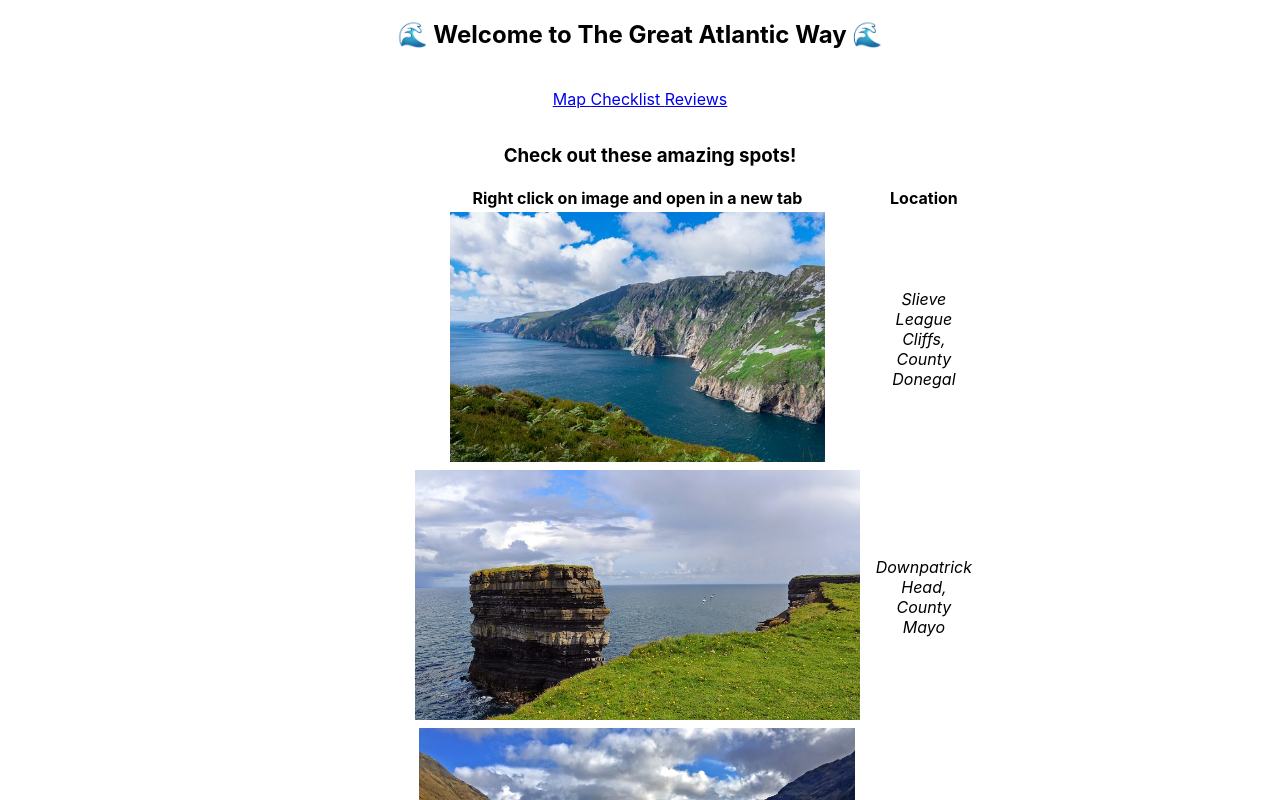
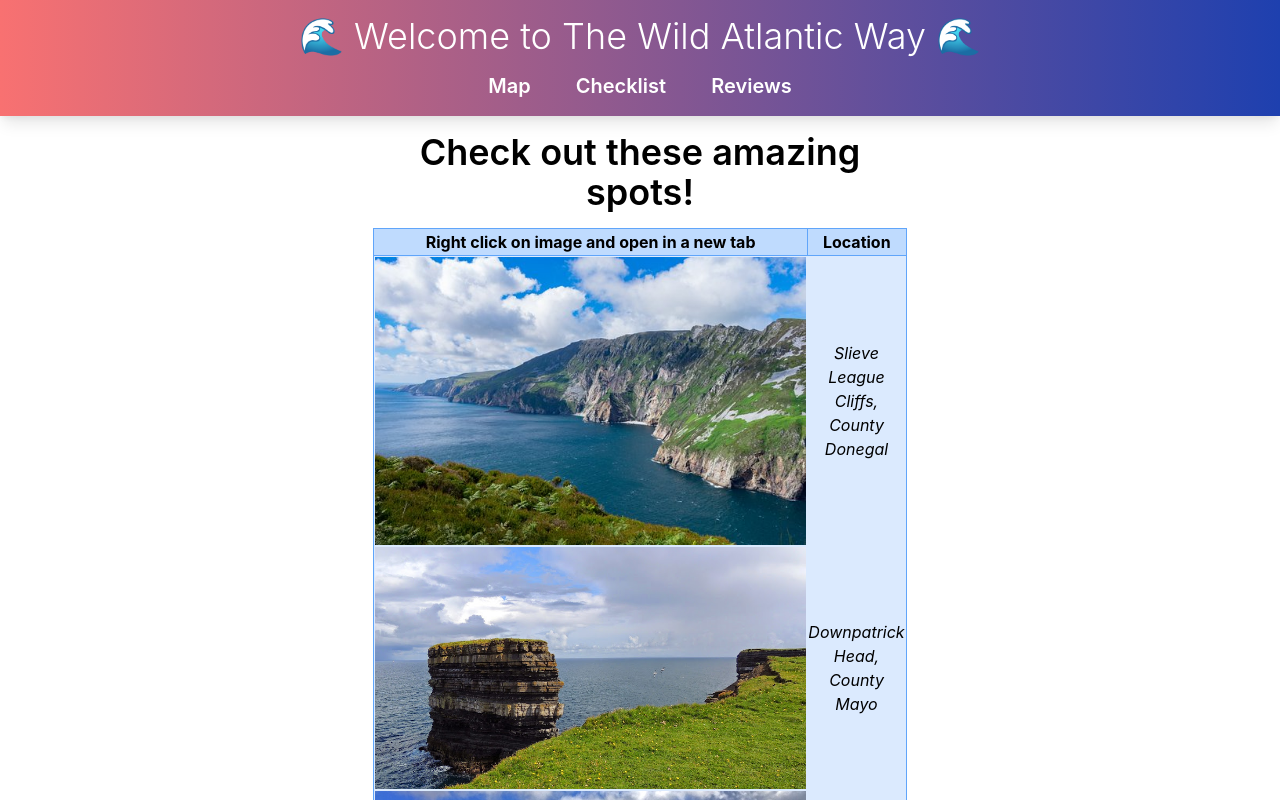
Before and after one commit to eimarmichellex98/PPITProject-, a React (Create React App) app: page /checklist in a window 1280 px wide. Shown: the top 800 px of the page. Built offline with nearby package versions, Linux system fonts and the light colour scheme.

Commit message:
changed css

```diff
--- a/public/index.html
+++ b/public/index.html
@@ -25,6 +25,8 @@
       Learn how to configure a non-root public URL by running `npm run build`.
     -->
     <title>React App</title>
+
+	<link href="https://unpkg.com/tailwindcss@^2/dist/tailwind.min.css" rel="stylesheet">
   </head>
   <body>
     <noscript>You need to enable JavaScript to run this app.</noscript>
--- a/src/App.js
+++ b/src/App.js
@@ -6,7 +6,7 @@ import './App.css';
 import { Checklist } from './components/checklist';
 import Map from './components/map';
 import { Reviews } from './components/reviews';
-import { Button} from 'react-bootstrap';//will allow user to switch component
+import { Button } from 'react-bootstrap';//will allow user to switch component
 import { BrowserRouter, Route, Switch } from 'react-router-dom';
 
 //component class
@@ -16,14 +16,19 @@ class App extends Component {
 		return (
 			<BrowserRouter>
 				<div className="App">
-          <h2>
-            🌊 Welcome to The Great Atlantic Way 🌊
+					<div className="bg-gradient-to-r shadow-lg from-red-400 to-blue-800 text-white mb-4">
+						<h2 className="text-4xl font-light py-4">
+							🌊 Welcome to The Wild Atlantic Way 🌊
 						</h2>
-        <br></br>
-          <Button href="/map" variant="success" size="lg">Map </Button>
-          <Button href="/checklist" variant="success" size="lg"> Checklist </Button>
-          <Button href="/reviews" variant="success" size="lg"> Reviews</Button>
-          <br></br>
+
+
+						<div className="flex-auto w-full text-xl space gap-1 pb-4 space-x-10 font-semibold">
+							<Button className="hover:text-blue-400" href="/map" size="lg">Map </Button>
+							<Button className="hover:text-blue-400" href="/checklist" size="lg"> Checklist </Button>
+							<Button className="hover:text-blue-400" href="/reviews" size="lg"> Reviews</Button>
+						</div>
+					</div>
+
 					<Switch>
 						<Route path='/map' component={Map} exact />
 						<Route path='/checklist' component={Checklist} exact />
--- a/src/components/checklist.js
+++ b/src/components/checklist.js
@@ -1,24 +1,25 @@
 //checklist of places to see/visit/do
 import React from "react";
-import {ListGroup, Table} from 'react-bootstrap';
+import { ListGroup, Table } from 'react-bootstrap';
 
-export class Checklist extends React.Component{
+export class Checklist extends React.Component {
 
-    render(){
-        return(
-            <div class="container2">
-                <h3>Check out these amazing spots!</h3>
-                <Table striped bordered hover>
-                <thead>
+	render() {
+		return (
+			<div class="w-5/12 mx-auto">
+				<h3 className="text-4xl font-semibold pb-4">Check out these amazing spots!</h3>
+				<table className="table-auto border border-blue-400">
+					<thead className="border bg-blue-200">
 						<tr>
-                    <th>Right click on image and open in a new tab</th>
-                    <th>Location</th>
+							<th className="border border-blue-400">Right click on image and open in a new tab</th>
+							<th className="border border-blue-400 w-24">Location</th>
 						</tr>
 					</thead>
-                <tbody>
+
+					<tbody className="bg-blue-100">
 						<tr>
 							<td><a href="https://www.google.com/maps/place/Slieve+League/@54.6400943,-8.6909536,15z/data=!4m13!1m7!3m6!1s0x485f22efa6f2c15b:0x7b8255838d972820!2sSlieve+League!3b1!8m2!3d54.6400952!4d-8.6821988!3m4!1s0x485f22efa6f2c15b:0x7b8255838d972820!8m2!3d54.6400952!4d-8.6821988?hl=en">
-                        <img src="/ppitimages/slieve-league-cliffs.jpg"  height="250"></img>
+								<img src="/ppitimages/slieve-league-cliffs.jpg" height="250"></img>
 							</a></td>
 							<td><i>Slieve League Cliffs, County Donegal</i></td>
 						</tr>
@@ -71,7 +72,7 @@ export class Checklist extends React.Component{
 							<td><i>The Beara Peninsula, County Cork & Kerry</i></td>
 						</tr>
 					</tbody>
-            </Table>
+				</table>
 			</div>
 		);
 	}
--- a/src/components/reviews.js
+++ b/src/components/reviews.js
@@ -7,7 +7,8 @@ export class Reviews extends React.Component{
 
     //taking input from user
     state={
-        text : ""
+        text : "",
+        reviews : []
     }
     handleText=e=>{
         this.setState({
@@ -23,17 +24,60 @@ export class Reviews extends React.Component{
         console.log(this.state.text)
         alert("Thanks for leaving a review!");
     }
+
+    componentDidMount() {
+        this.fetchReviews()
+    }
+
+    fetchReviews(){
+        fire.database().ref( 'messages' ).get().then( fetchedData => {
+            let newReviews = [];
+
+            fetchedData.forEach( review => {
+                newReviews.push((
+                    <div className="bg-white border border-black rounded-xl border-opacity-40 px-6 pt-2 pb-2 shadow-lg w-72 max-w-96" style={{minHeight: "7rem"}}>
+                        <span>{review?.val() ?? "undefined"}</span>
+                    </div>
+                ))
+            })
+
+            this.setState( {
+                reviews: newReviews
+            } )
+        })
+    }
+
     //comment section where review can be left and then is stored in firebase
     render(){
         return(
-           <div className="Review" class="bg-img">
-                <div class="container">
-                <h4>Please tell us about your experience</h4>
-                <textarea type="text" cols ="40" rows="30" onChange={this.handleText} id="inputText"></textarea>
-                <br/>
-                <button onClick={this.handleSubmit}>Submit</button>
+			<div className="flex px-52 text-left">
+				<div className="mr-8">
+					<form>
+						<h1 className="text-xl pb-2 text-gray-800">Tell us about your experience</h1>
+						<textarea rows={4} className="border w-96 mb-2 text-left align-top shadow-md p-2" id="inputText" onChange={this.handleText}/>
+
+						<br/>
+
+						<button className="bg-blue-600 hover:bg-blue-800 text-white p-2 px-4 shadow-lg rounded-xl" onClick={this.handleSubmit}>
+							Submit
+						</button>
+					</form>
+				</div>
+
+				<div className="grid grid-cols-3 gap-4">
+                    { this.state.reviews }
                 </div>
-           </div>
+			</div>
+
+
+        //    <div className="Review" class="bg-img">
+        //         <div class="container">
+        //         <h4>Please tell us about your experience</h4>
+        //         <textarea type="text" cols ="40" rows="30" onChange={this.handleText} id="inputText"></textarea>
+        //         <br/>
+        //         <button onClick={this.handleSubmit}>Submit</button>
+        //         </div>
+        //    </div>
         );
     }
 }
```
Lines whose indentation alone changed are shown as unchanged.
